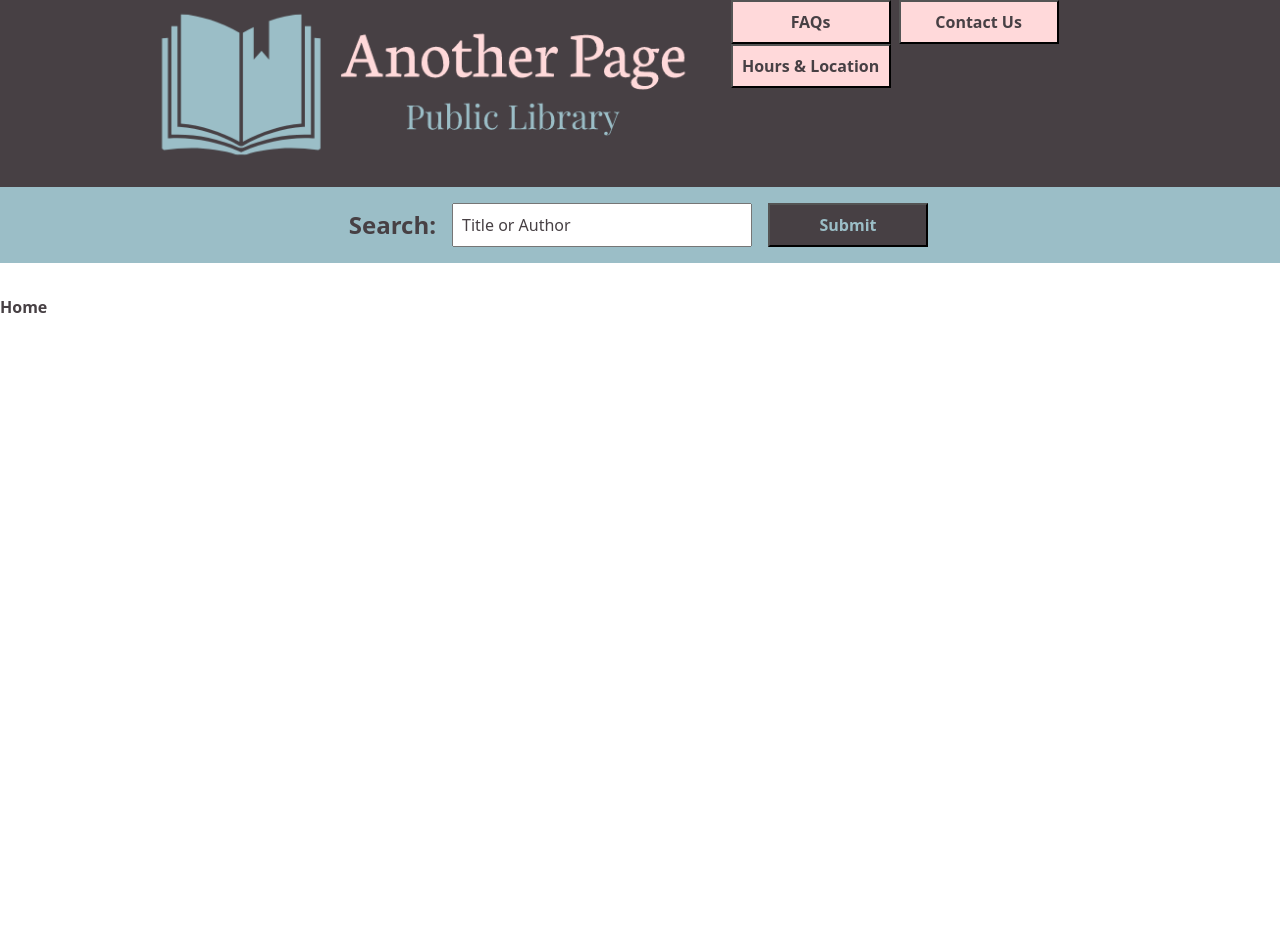
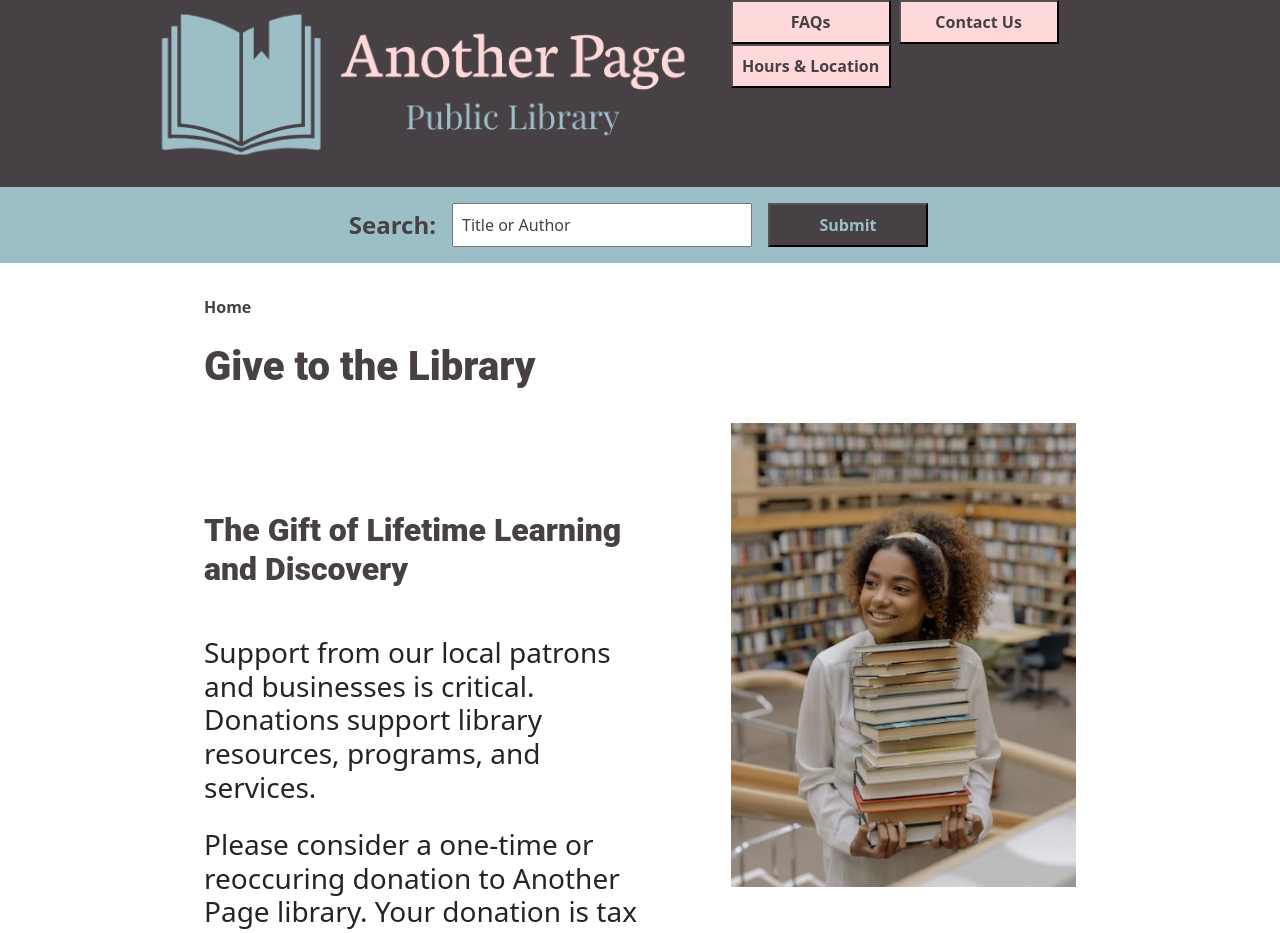
Before and after one commit to Amiriel01/Public-Library-Website, a React (Vite) app in the folder frontend-user-view/: page /GivingInfo in a window 1280 px wide. Shown: the top 933 px of the page. Before the commit the page ends 800 px from the top, so only its background shows below. Built offline with nearby package versions, Linux system fonts and the light colour scheme.

Commit message:
GivingInfo title, information, and image (top page) done

```diff
--- a/frontend-user-view/src/App.css
+++ b/frontend-user-view/src/App.css
@@ -363,3 +363,26 @@ margin-right: 2rem;
   text-decoration: none;
   font-weight: bold;
 }
+
+#giving-info-page-container {
+  width: 70%;
+  margin-left: auto;
+  margin-right: auto;
+}
+
+#give-flex-container {
+  display: flex;
+  justify-content: space-around;
+  /* align-items: center; */
+}
+
+#give-title-subtitle-container {
+  width: 60%;
+  margin-right: 10%;
+  margin-top: 5rem;
+  margin-left: 0;
+}
+
+#give-information {
+  margin-top: 1rem;
+}
--- a/frontend-user-view/src/GivingInfo.tsx
+++ b/frontend-user-view/src/GivingInfo.tsx
@@ -1,12 +1,49 @@
 import Row from 'react-bootstrap/Row';
 import Col from 'react-bootstrap/Col';
 import HomepageLink from './HomepageLink';
+import giveImage from "./images/happybookstack.png";
 
 export default function GivingInfo() {
     return (
         <Row id='giving-info-page-container'>
             <HomepageLink />
-
+            <Row>
+                <Col>
+                    <h1 id='page-titles'>
+                        Give to the Library
+                    </h1>
+                </Col>
+            </Row>
+            <div id='give-flex-container'>
+                <div id='give-title-subtitle-container'>
+                    <Row>
+                        <Col>
+                            <h2 id='page-titles'>
+                                The Gift of Lifetime Learning and Discovery
+                            </h2>
+                        </Col>
+                    </Row>
+                    <Row>
+                        <Col>
+                            <h3 id='give-information'>
+                                Support from our local patrons and businesses is critical. Donations support library resources, programs, and services.
+                            </h3>
+                        </Col>
+                    </Row>
+                    <Row>
+                        <Col>
+                            <h3 id='give-information'>
+                                Please consider a one-time or reoccuring donation to Another Page library. Your donation is tax deductible.
+                            </h3>
+                        </Col>
+                    </Row>
+                </div>
+                <Row id="give-image-row">
+                    <Col>
+                        <img id="give-image" className="img-fluid" src={giveImage} alt="girl holding stack of books" />
+                    </Col>
+                </Row>
+            </div>
         </Row>
     )
 }
```
Also changed, not shown: frontend-user-view/src/images/childred3dprinting.png (added), frontend-user-view/src/images/happybookstack.png (added).
